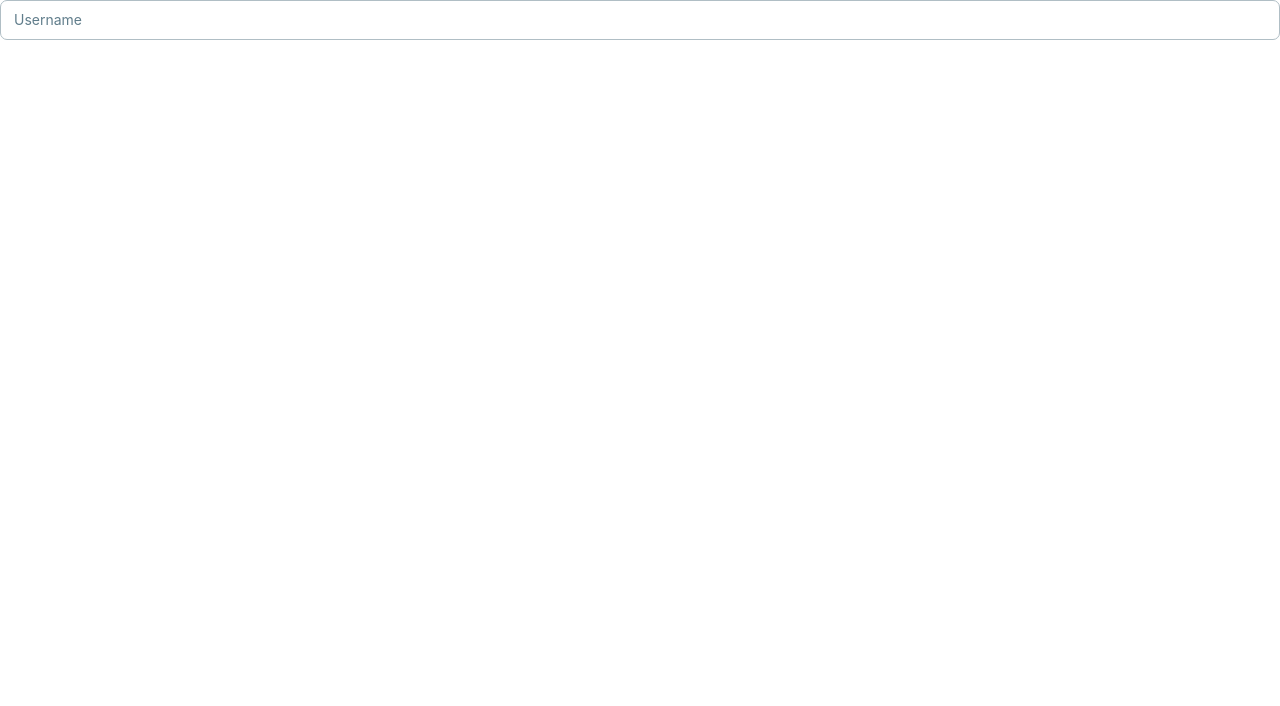
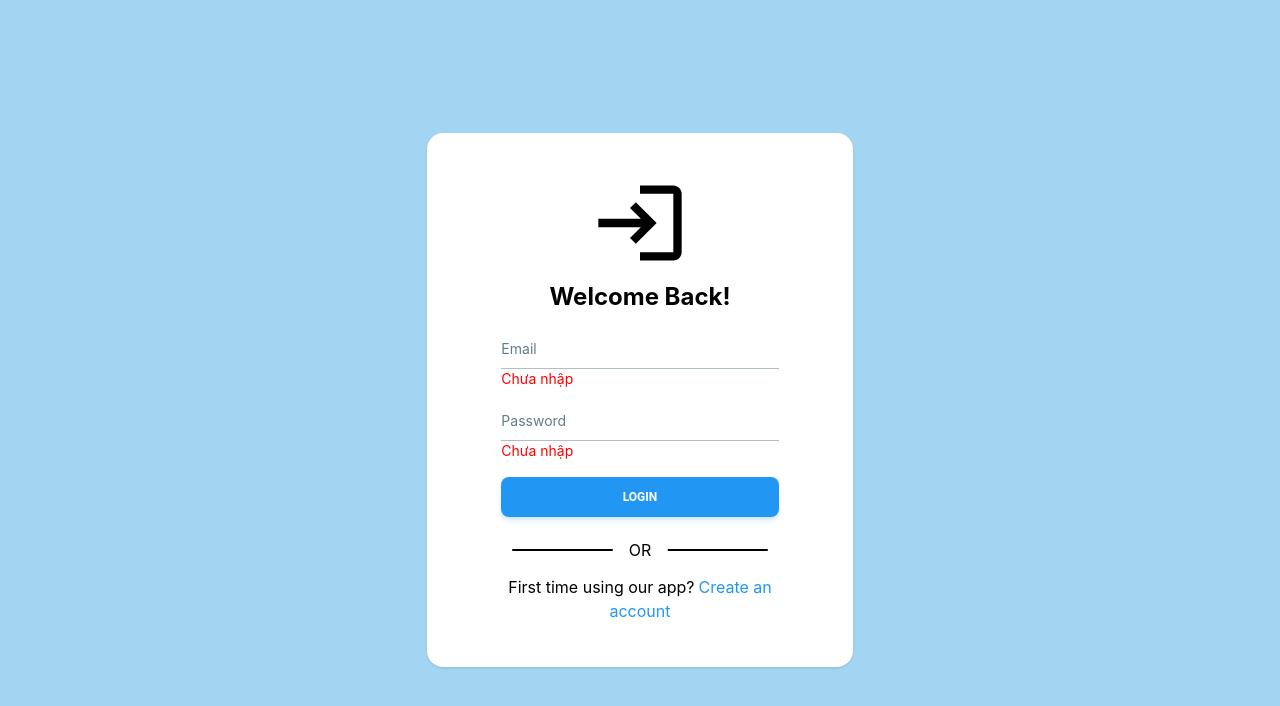
Before and after one commit to SimonGin/auth-client, a React (Vite) app: page / in a window 1280 px wide. Shown: the top 706 px of the page. Built offline with nearby package versions, Linux system fonts and the light colour scheme.

Commit message:
Design authenticate form

```diff
--- a/package.json
+++ b/package.json
@@ -12,7 +12,8 @@
   "dependencies": {
     "@material-tailwind/react": "^2.1.10",
     "react": "^18.3.1",
-    "react-dom": "^18.3.1"
+    "react-dom": "^18.3.1",
+    "react-icons": "^5.3.0"
   },
   "devDependencies": {
     "@eslint/js": "^9.13.0",
--- a/src/App.tsx
+++ b/src/App.tsx
@@ -1,9 +1,110 @@
-import { Input } from "@material-tailwind/react";
+import { useState, useCallback } from "react";
+import { Button, Input } from "@material-tailwind/react";
+import { MdLogin } from "react-icons/md";
+import { FaRegAddressCard } from "react-icons/fa";
+const App = () => {
+  const [variant, setVariant] = useState("login");
 
-const App = () => {
+  const toggleVariant = useCallback(() => {
+    setVariant((currentVariant) =>
+      currentVariant === "login" ? "register" : "login"
+    );
+  }, []);
+
   return (
     <>
-      <Input label="Username" {...({} as any)} />
+      <div className="h-screen w-screen flex justify-center items-center">
+        <form className="h-2/3 w-1/3 p-10 flex flex-col items-center gap-3 bg-white rounded-2xl shadow">
+          <section className="flex flex-col items-center gap-2">
+            {variant === "login" ? (
+              <MdLogin size={100} />
+            ) : (
+              <FaRegAddressCard size={70} />
+            )}
+            <h1 className="text-2xl font-bold">
+              {variant === "login" ? "Welcome Back!" : "Get Started!"}
+            </h1>
+          </section>
+          <section className="w-4/5 flex flex-col items-center gap-2">
+            {variant === "register" && (
+              <div className="w-full">
+                <Input
+                  variant="standard"
+                  size="md"
+                  className="text-xl"
+                  color="gray"
+                  label="Username"
+                  {...({} as any)}
+                />
+                <p className="text-[#F00] text-sm">Chưa nhập</p>
+              </div>
+            )}
+            <div className="w-full">
+              <Input
+                variant="standard"
+                size="md"
+                className="text-xl"
+                color="gray"
+                label="Email"
+                {...({} as any)}
+              />
+              <p className="text-[#F00] text-sm">Chưa nhập</p>
+            </div>
+            <div className="w-full">
+              <Input
+                type="password"
+                variant="standard"
+                size="md"
+                className="text-xl"
+                color="gray"
+                label="Password"
+                {...({} as any)}
+              />
+              <p className="text-[#F00] text-sm">Chưa nhập</p>
+            </div>
+            {variant === "register" && (
+              <div className="w-full">
+                <Input
+                  type="password"
+                  variant="standard"
+                  size="md"
+                  className="text-xl"
+                  color="gray"
+                  label="Password"
+                  {...({} as any)}
+                />
+                <p className="text-[#F00] text-sm">Chưa nhập</p>
+              </div>
+            )}
+
+            <Button
+              type="submit"
+              color="blue"
+              className="w-full my-2"
+              {...({} as any)}
+            >
+              {variant}
+            </Button>
+            <div className="inline-flex items-center justify-center w-full">
+              <hr className="w-64 h-[2px] my-4 bg-black border-0 rounded" />
+              <div className="absolute px-4 -translate-x-1/2 bg-white left-1/2">
+                OR
+              </div>
+            </div>
+            <p className="text-center text-neutral-500 select-none">
+              {variant === "login"
+                ? "First time using our app?"
+                : "Already have an account?"}
+              <span
+                className="ml-1 text-blue-500 hover:underline select-none cursor-pointer"
+                onClick={toggleVariant}
+              >
+                {variant === "login" ? "Create an account" : "Login"}
+              </span>
+            </p>
+          </section>
+        </form>
+      </div>
     </>
   );
 };
--- a/src/index.css
+++ b/src/index.css
@@ -4,4 +4,5 @@
 
 :root {
   font-family: Inter, system-ui, Avenir, Helvetica, Arial, sans-serif;
+  background-color: #A2D5F1;
 }
```
Also changed, not shown: 1 other file (tests, documents, lock files or other folders).
